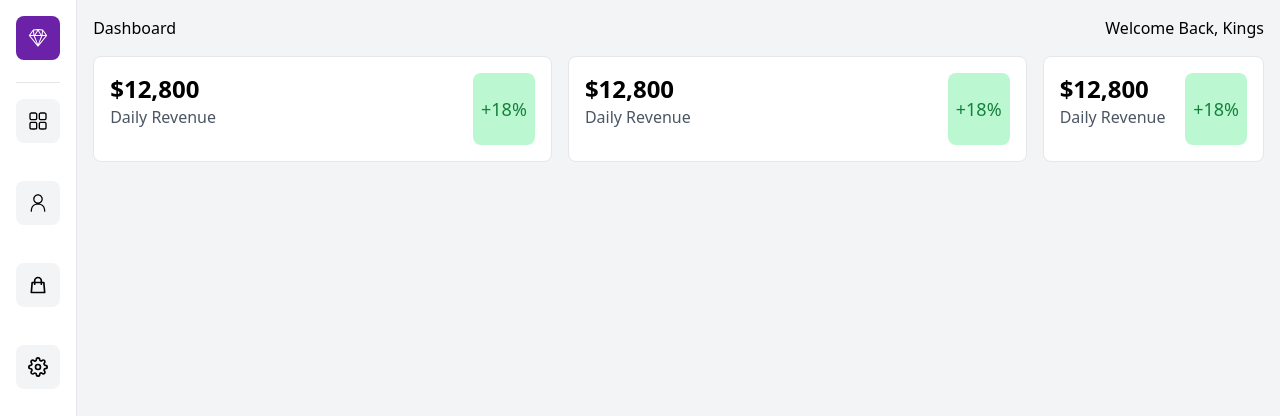
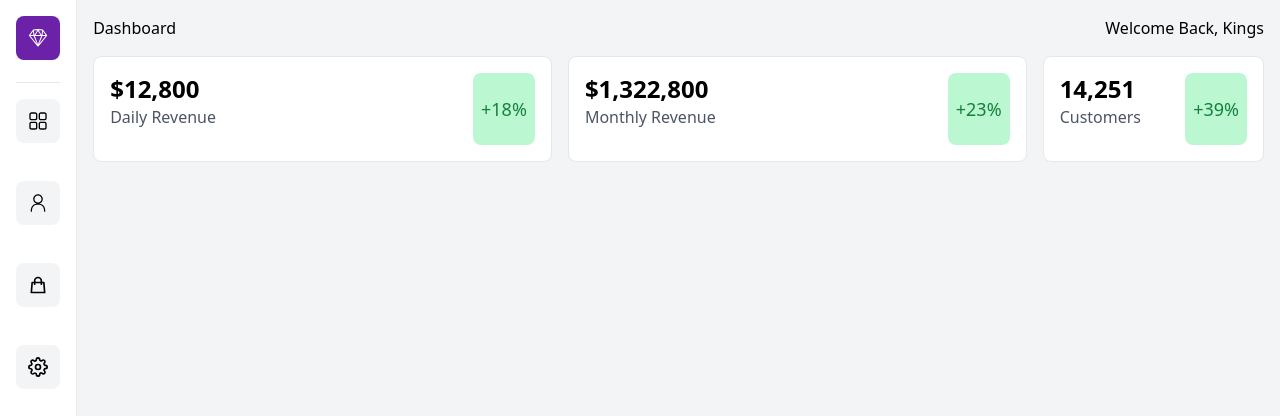
Before and after one commit to Asifor/next-dashboard-chart-tailwind, a Next.js app: page / in a window 1280 px wide. Shown: the top 416 px of the page. Built offline with nearby package versions, Linux system fonts and the light colour scheme.

Commit message:
update Topcards.com

```diff
--- a/components/TopCards.jsx
+++ b/components/TopCards.jsx
@@ -14,20 +14,20 @@ const TopCards = () => {
             </div>
             <div className='lg:col-span-2 col-span-1 bg-white flex justify-between w-full border p-4 rounded-lg'>
                 <div className='flex flex-col w-full pb-4'>
-                    <p className='text-2xl font-bold'>$12,800</p>
-                    <p className='text-gray-600'>Daily Revenue</p>
+                    <p className='text-2xl font-bold'>$1,322,800</p>
+                    <p className='text-gray-600'>Monthly Revenue</p>
                 </div>
                 <p className='bg-green-200 flex justify-center items-center p-2 rounded-lg'>
-                    <span className='text-green-700 text-lg'>+18%</span>
+                    <span className='text-green-700 text-lg'>+23%</span>
                 </p>
             </div>
             <div className='bg-white flex justify-between w-full border p-4 rounded-lg'>
                 <div className='flex flex-col w-full pb-4'>
-                    <p className='text-2xl font-bold'>$12,800</p>
-                    <p className='text-gray-600'>Daily Revenue</p>
+                    <p className='text-2xl font-bold'>14,251</p>
+                    <p className='text-gray-600'>Customers</p>
                 </div>
                 <p className='bg-green-200 flex justify-center items-center p-2 rounded-lg'>
-                    <span className='text-green-700 text-lg'>+18%</span>
+                    <span className='text-green-700 text-lg'>+39%</span>
                 </p>
             </div>
         </div>
```
